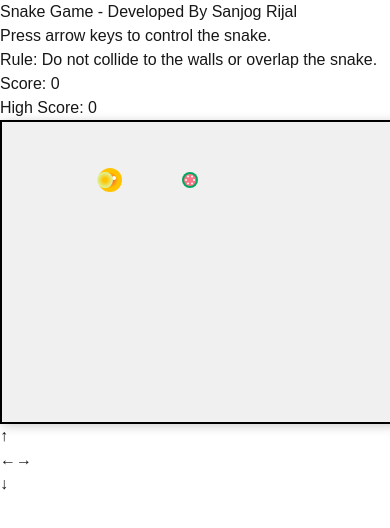
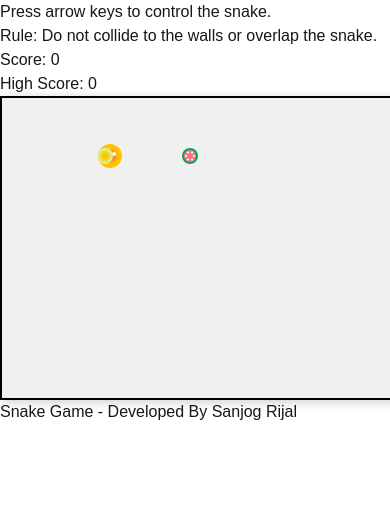
Before and after one commit to SanjogRijal/react-snake-game, a Next.js app: page / in a window 390 px wide. Shown: the top 528 px of the page. Built offline with nearby package versions, Linux system fonts and the light colour scheme.

Commit message:
feat: swipe gesture works on mobile

```diff
--- a/src/components/GameSubComponents.tsx
+++ b/src/components/GameSubComponents.tsx
@@ -24,6 +24,7 @@ export default function GameSubComponents({
   });
   const [direction, setDirection] = useState<string | null>(null);
   const isMobile = useDeviceType();
+  const touchStartRef = useRef({ x: 0, y: 0 });
 
   useEffect(() => {
     const canvas = canvasRef.current;
@@ -137,17 +138,48 @@ export default function GameSubComponents({
       }
     };
 
+    const handleTouchStart = (e: TouchEvent) => {
+      touchStartRef.current = {
+        x: e.touches[0].clientX,
+        y: e.touches[0].clientY,
+      };
+    };
+
+    const handleTouchEnd = (e: TouchEvent) => {
+      const deltaX = e.changedTouches[0].clientX - touchStartRef.current.x;
+      const deltaY = e.changedTouches[0].clientY - touchStartRef.current.y;
+
+      if (Math.abs(deltaX) > Math.abs(deltaY)) {
+        if (deltaX > 0) {
+          setDirection("right");
+        } else {
+          setDirection("left");
+        }
+      } else {
+        if (deltaY > 0) {
+          setDirection("down");
+        } else {
+          setDirection("up");
+        }
+      }
+    };
+
     window.addEventListener("keydown", handleKeyPressed);
+
+    if (isMobile) {
+      window.addEventListener("touchstart", handleTouchStart);
+      window.addEventListener("touchend", handleTouchEnd);
+    }
 
     return () => {
       clearInterval(interval);
       window.removeEventListener("keydown", handleKeyPressed);
+      if (isMobile) {
+        window.removeEventListener("touchstart", handleTouchStart);
+        window.removeEventListener("touchend", handleTouchEnd);
+      }
     };
-  });
-
-  const handleTouchControl = (newDirection: string) => {
-    setDirection(newDirection);
-  };
+  }, [direction, isMobile]);
 
   return (
     <div>
@@ -157,36 +189,6 @@ export default function GameSubComponents({
         height={300}
         className={styles.snakeGameCanvas}
       />
-      {isMobile && (
-        <div className="flex justify-center mt-4 space-x-4">
-          <button
-            className="control-button"
-            onClick={() => handleTouchControl("up")}
-          >
-            ↑
-          </button>
-          <div className="flex flex-col space-y-4">
-            <button
-              className="control-button"
-              onClick={() => handleTouchControl("left")}
-            >
-              ←
-            </button>
-            <button
-              className="control-button"
-              onClick={() => handleTouchControl("right")}
-            >
-              →
-            </button>
-          </div>
-          <button
-            className="control-button"
-            onClick={() => handleTouchControl("down")}
-          >
-            ↓
-          </button>
-        </div>
-      )}
     </div>
   );
 }
--- a/src/pages/index.tsx
+++ b/src/pages/index.tsx
@@ -18,7 +18,6 @@ export default function Home() {
       className={`${geistSans.variable} ${geistMono.variable} grid grid-rows-[20px_1fr_20px] items-center justify-items-center min-h-screen p-8 pb-20 gap-16 sm:p-20 font-[family-name:var(--font-geist-sans)]`}
     >
       <main className="flex flex-col gap-8 row-start-2 items-center sm:items-start">
-        <h1>Snake Game - Developed By Sanjog Rijal</h1>
         <p>
           Press arrow keys to control the snake.
           <br />
@@ -26,7 +25,9 @@ export default function Home() {
         </p>
         <GameComponent />
       </main>
-      <footer className="row-start-3 flex gap-6 flex-wrap items-center justify-center"></footer>
+      <footer className="row-start-3 flex gap-6 flex-wrap items-center justify-center">
+        <h1>Snake Game - Developed By Sanjog Rijal</h1>
+      </footer>
     </div>
   );
 }
```
